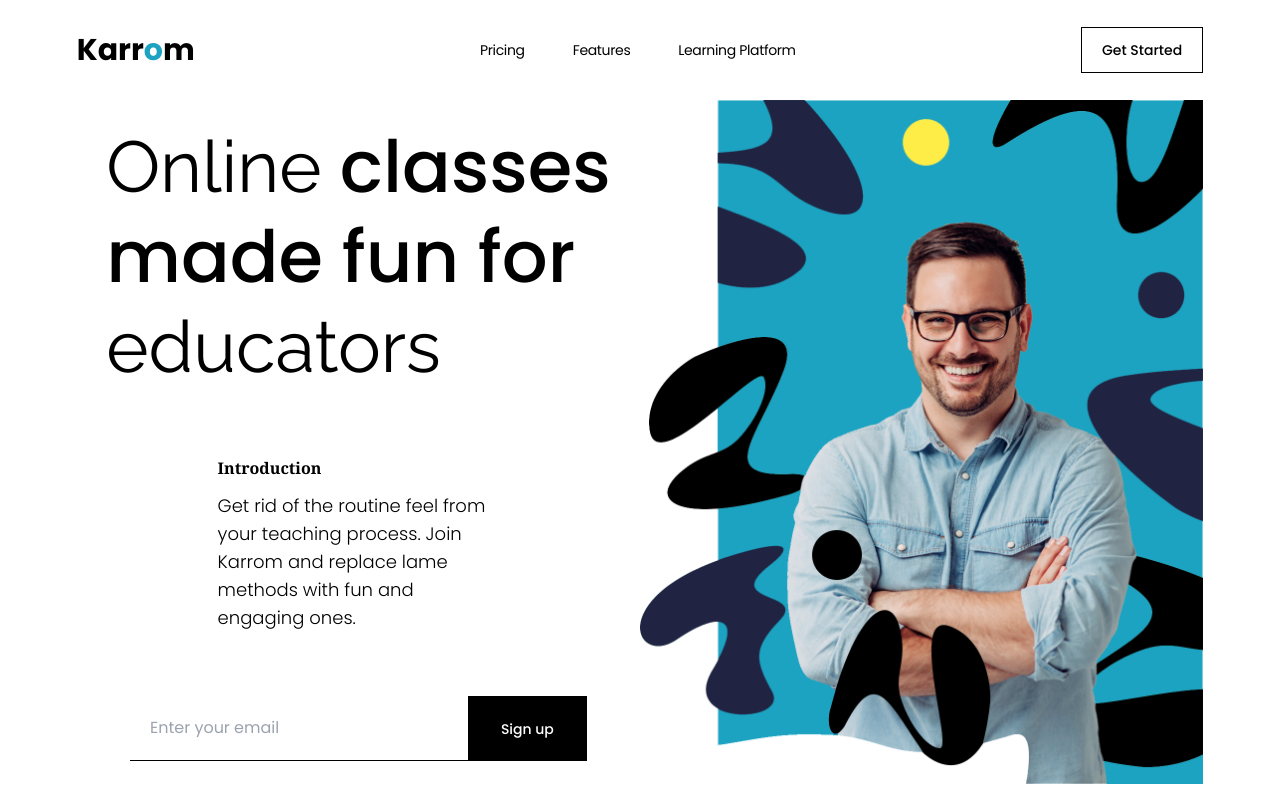
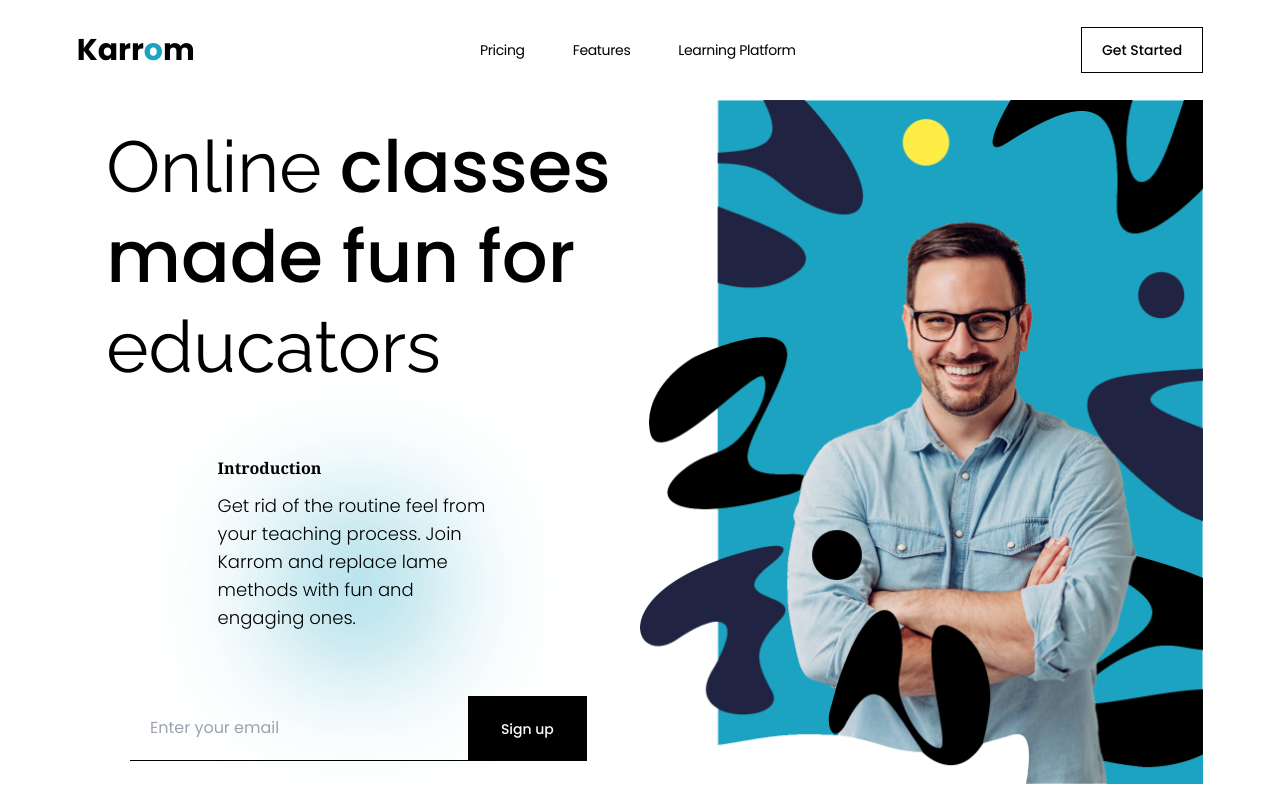
Before and after one commit to Karrom-Ed-Tech/educator-web-client, a React (Vite) app: page / in a window 1280 px wide. Shown: the top 800 px of the page. Built offline with nearby package versions, Linux system fonts and the light colour scheme; some icons are missing.

Commit message:
Add bg to Hero

```diff
--- a/src/pages/HomePage/components/Hero.tsx
+++ b/src/pages/HomePage/components/Hero.tsx
@@ -19,6 +19,9 @@ export default function Hero() {
         </div>
 
         <div className="absolute mt-96 before:content-visible before:bg-opacity-50 before:h-full before:left-1/2 before:top-0 before:-translate-x-1/2 before:bg-primary before:absolute before:-z-1 before:blur-3xl before:aspect-square">
+        </div>
+        <div className="absolute h-36 w-36 bg-primary -z-1 mt-72 blur-3xl opacity-50">
+
         </div>
         <form action="/register" className="flex w-full justify-center">
           <input
```
